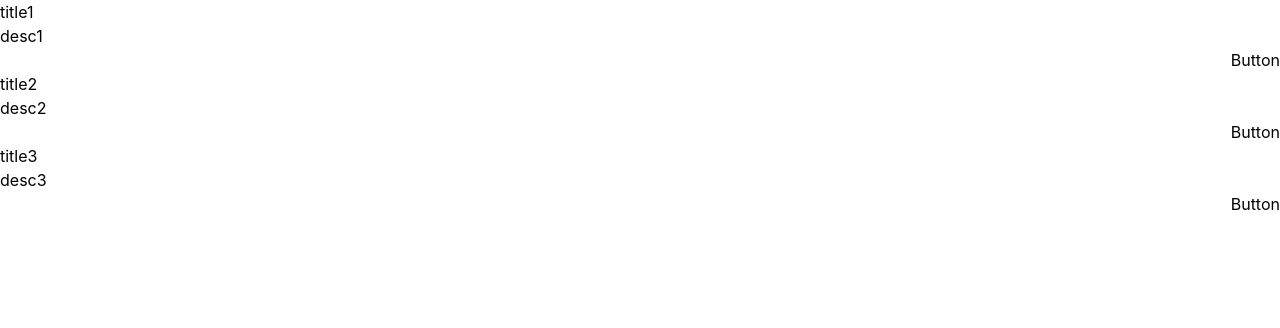
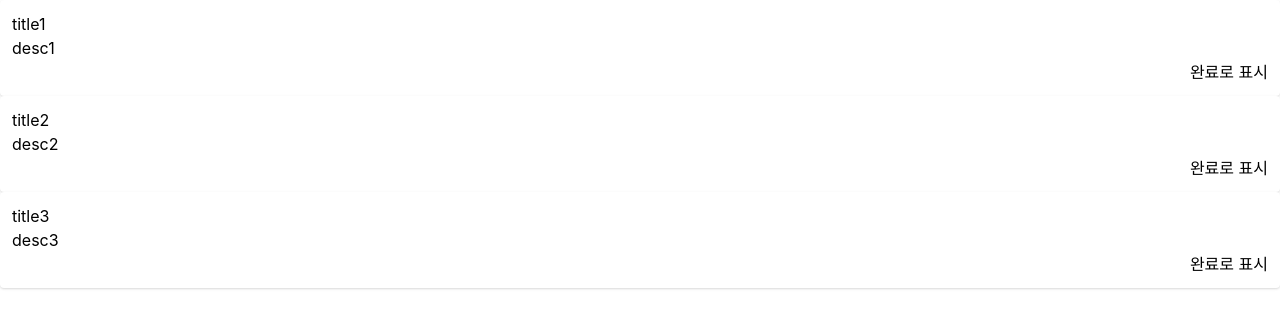
Before and after one commit to daehyun0/vue-todo-1, a Nuxt app: page / in a window 1280 px wide. Shown: the top 328 px of the page. Built offline with nearby package versions, Linux system fonts and the light colour scheme.

Commit message:
add card style

```diff
--- a/components/component/card.vue
+++ b/components/component/card.vue
@@ -1,5 +1,5 @@
 <template>
-  <div class="component-card-root" :class="{ finish: !todo.finishFlag }">
+  <div class="component-card-root" :class="{ finish: todo.finishFlag }">
     <div class="content-container">
       <div class="title">{{ todo.title }}</div>
       <div class="desc">{{ todo.desc }}</div>
@@ -9,7 +9,7 @@
         class="btn-switch-flag-finish"
         @click="handleClickFinishFlagButton(todo)"
       >
-        Button
+        {{ nameButtonFinish }}
       </button>
     </div>
   </div>
@@ -27,13 +27,39 @@ export default class ComponentCard extends Vue {
   handleClickFinishFlagButton(todo: TodoItem) {
     this.$emit("switchFinishFlag");
   }
+
+  get nameButtonFinish () {
+    if (this.todo.finishFlag) {
+        return '미완료로 표시';
+      }
+
+      return '완료로 표시';
+  }
 }
 </script>
 
 <style lang="scss" scoped>
 .component-card-root {
+  @apply p-3 bg-white rounded shadow;
+
   & > .control-container {
     @apply flex justify-end;
+
+    & > .btn-switch-flag-finish {
+      @apply rounded;
+    }
+  }
+
+  &.finish {
+    & > .content-container {
+      @apply line-through;
+    }
+
+    & > .control-container {
+      & > .btn-switch-flag-finish {
+        @apply text-gray-400;
+      }
+    }
   }
 }
 </style>
```
